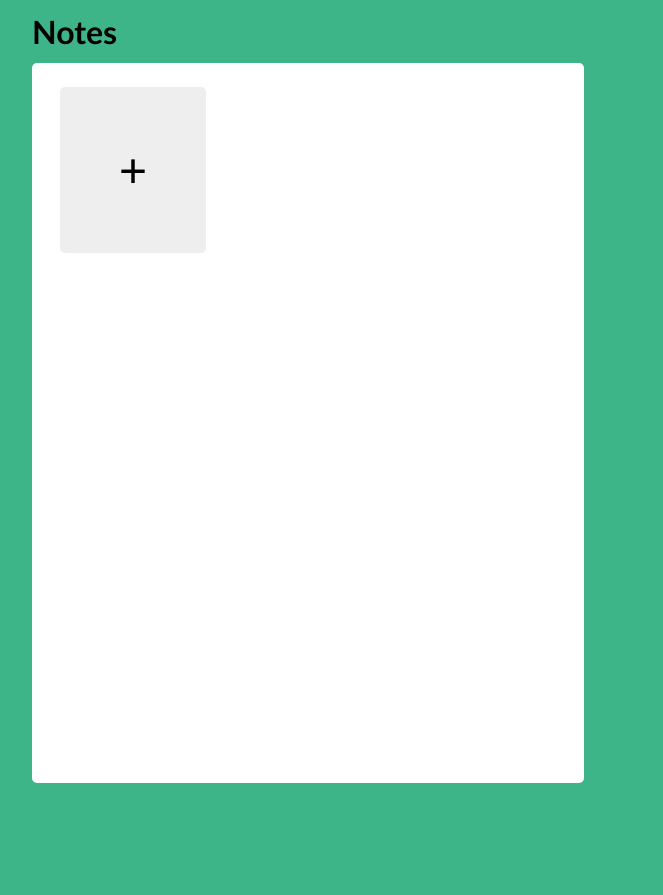
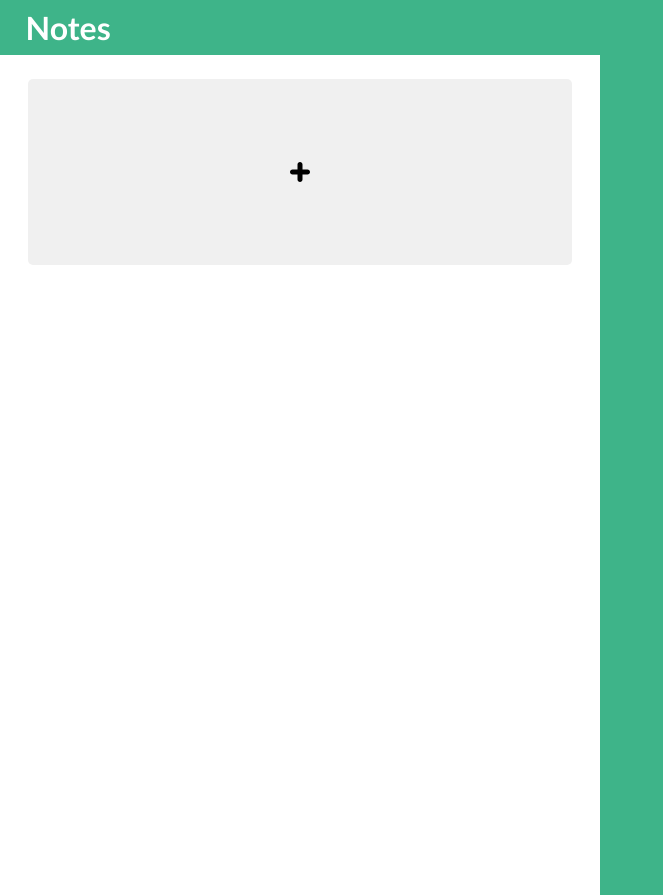
Before and after one commit to riaqliu/vue-notes-app, a Vue app in the folder electron-vite-vue/: page / in a window 1280 px wide. Shown: the whole page, without its empty margins (0-663 px from the left). Before the commit the page ends 800 px from the top, so only its background shows below. Built offline with nearby package versions, Linux system fonts and the light colour scheme.

Commit message:
Improve css design

```diff
--- a/electron-vite-vue/src/components/Header.vue
+++ b/electron-vite-vue/src/components/Header.vue
@@ -2,19 +2,17 @@
 
 </script>
 <template>
-    <div class="content">
+    <div>
         <div class="app-title">
             Notes
         </div>
     </div>
 </template>
 <style lang="css" scoped>
-.content {
-    display: flex;
-}
-
 .app-title {
     font-size: xx-large;
     font-weight: bolder;
+    margin: 1vh 2vw;
+    color: white;
 }
 </style>
--- a/electron-vite-vue/src/components/NotesPage.vue
+++ b/electron-vite-vue/src/components/NotesPage.vue
@@ -2,13 +2,32 @@
 import { reactive, ref, computed } from 'vue';
 import Header from '@/components/Header.vue';
 import NotesPageNoteItem from '@/components/NotesPageNoteItem.vue';
+import Button from '@/components/generic/Button.vue';
 
 interface Note {
     uuid: number;
     textBody: string;
 }
+type ViewModeTypes = 'list' | 'expanded';
+
 const notes = reactive<Note[]>([])
-const cnt = ref(0);
+const cnt = ref<number>(0);
+const view = ref<ViewModeTypes>('list');
+const expandedNote = ref<Note>(null);
+
+const minimizeButton = computed(() => {
+    return notes.length > 0;
+})
+const isExpanded = computed(() => {
+    return view === 'expanded';
+})
+const filteredNotes = computed(() => {
+    if (isExpanded.value)
+        return notes.findIndex(
+            (note) => note.uuid === expandedNotes.value
+        );
+    return notes;
+})
 
 function clickHandler() {
     cnt.value++;
@@ -19,46 +38,48 @@ function clickHandler() {
         }
     )
 }
-
 function createNoteHandler(uuid: number, newText: string) {
     const updatedNote = notes.find((note) => note.uuid === uuid);
     if (updatedNote) updatedNote.textBody = newText;
 }
-
 function deleteNoteHandler(uuid: number) {
     const idx = notes.findIndex((note) => note.uuid === uuid);
     if (idx !== -1) {
         notes.splice(idx, 1);
     }
 }
-
-const minimizeButton = computed(() => {
-    return notes.length > 0;
-})
-
+function expandNoteHandler(uuid: number) {
+    view.value = 'expanded';
+    console.log(uuid, view.value);
+}
 </script>
 <template>
     <div class="content">
         <Header/>
         <div class="body">
             <NotesPageNoteItem
-                class="item note"
+                class="item"
                 v-for="note in notes"
                 :uuid="note.uuid"
                 :text-body="note.textBody"
                 @create="createNoteHandler"
                 @delete="deleteNoteHandler"
+                @expand="expandNoteHandler"
             />
-            <button :class="{ min: minimizeButton }" class="item btn" @click="clickHandler">
-                +
-            </button>
+            <Button
+                plus
+                :class="{ min: minimizeButton }"
+                class="item btn"
+                @click="clickHandler"/>
         </div>
     </div>
 </template>
 <style lang="scss" scoped>
+@use "@/stylesheets/default.scss" as *;
 
 .content {
-    margin: 12px;
+    margin-bottom: 0;
+    height: 100%;
 }
 
 .body {
@@ -69,10 +90,8 @@ const minimizeButton = computed(() => {
     gap: 4px;
 
     padding: 20px 24px;
-    margin: 12px;
     background-color: white;
-    border-radius: 5px;
-    height: 85vh;
+    height: 100%;
 
     overflow-y: auto;
 }
@@ -92,49 +111,51 @@ const minimizeButton = computed(() => {
 }
 
 .item {
-    height: 145px;
-    width: 125px;
+    height: 165px;
+    width: 40vw;
     border-radius: 5px;
     border-width: 0;
     padding: 12px;
     margin: 4px;
-}
 
-.btn {
-    background-color: #EEEEEE;
+    &.btn {
+        background-color: rgb(240, 240, 240);
         font-size: 48px;
         transform: translateY(0);
         transition: width 0.15s ease;
-    height: 166px;
-    width: 146px;
+        height: 186px;
+        width: 44vw;
         display: flex;
         align-items: center;
         justify-content: center;
         user-select: none;
         &:hover {
-        width: 146px;
+            width: 44vw;
             cursor: pointer;
             transform: translateY(-2px);
-        transition: width 0.3s ease, transform 0.2s;
-        box-shadow: 1px 1px 12px darkgray;
+            transition: width 0.3s ease, transform 0.2s, background-color 0.3s;
+        }
+        :deep(img) {
+            height: 20px;
+            width: 20px; // Maintain aspect ratio
         }
     }
 
-.min {
-    background-color: #FAFAFA;
+    &.min {
+        background-color: rgb(240, 240, 240);
         width: 26px;
         font-size: 24px;
         transform: translateY(0);
         &:hover {
-        background-color: #EEEEEE;
-        transform: translateY(0);
-        font-size: 36px;
+            background-color: $light-teal;
+            transform: translateY(0) ;
+            transition: width 0.3s ease, transform 0.2s, background-color 0.3s;
+        }
+        :deep(img) {
+            height: 20px;
+            width: 20px; // Maintain aspect ratio
+        }
     }
 }
 
-.note {
-    background-color: #FAFAFA;
-    font-size: 12px;
-}
-
 </style>
--- a/electron-vite-vue/src/components/NotesPageNoteItem.vue
+++ b/electron-vite-vue/src/components/NotesPageNoteItem.vue
@@ -10,7 +10,8 @@ const props = defineProps<{
 
 const emit = defineEmits<{
     create: [uuid: number, newText: string],
-    delete: [uuid: number]
+    delete: [uuid: number],
+    expand: [uuid: number]
 }>()
 
 const isEditing = ref(true);
@@ -36,6 +37,10 @@ function deleteNote() {
     emit('delete', props.uuid);
 }
 
+function expandNote() {
+    emit('expand', props.uuid);
+}
+
 </script>
 <template>
     <div
@@ -55,17 +60,16 @@ function deleteNote() {
         </div>
         <div class="note-options">
             <Button delete class="note-btn delete" @click="deleteNote"/>
-            <Button expand class="note-btn"/>
+            <Button expand class="note-btn" @click="expandNote"/>
         </div>
     </div>
 </template>
 <style lang="scss" scoped>
-#text {
-    font-family: 'Gill Sans', 'Gill Sans MT', Calibri, 'Trebuchet MS', sans-serif;
-    resize: none;
-}
+@use "@/stylesheets/default.scss" as *;
 
 .note-content {
+    background-color: rgb(250, 250, 250);
+    font-size: 12px;
     position: relative;
     overflow-y: auto;
     overflow-x: hidden;
@@ -77,8 +81,11 @@ function deleteNote() {
         overflow: visible;
     }
 
-    &:hover .note-btn {
-        opacity: 1;
+    &:hover {
+        box-shadow: 0 0 3px $shadow-teal;
+        .note-btn {
+            opacity: 1;
+        }
     }
 }
 
@@ -113,18 +120,44 @@ function deleteNote() {
     border-radius: 3px;
     cursor: pointer;
     opacity: 0;
+    transform: translateY(0);
     transition: opacity 0.2s ease;
 
     &.delete {
         background-color: #f44336;
     }
+
+    &:hover {
+        transform: translateY(-2px);
+        box-shadow: 0 0 3px $shadow-teal;
+        transition: transform 0.2s ease;
+    }
 }
 
 #text {
+    font-family: 'Gill Sans', 'Gill Sans MT', Calibri, 'Trebuchet MS', sans-serif;
+    position: relative;
     resize: none;
     width: 100%;
-    height: 100%;
-    border: 0;
+    height: 95%;
+    border-width: 0;
+    margin: 0;
+    padding: 0;
+    outline: none; // Remove blue outline on focus
     background-color: transparent;
+
+    &::-webkit-scrollbar {
+        width: 2px;
+    }
+
+    &::-webkit-scrollbar-track {
+        background: transparent;
+    }
+
+    &::-webkit-scrollbar-thumb {
+        background-color: rgba(0, 0, 0, 0.2);
+        border-radius: 4px;
+        background-clip: content-box;
+    }
 }
 </style>
--- a/electron-vite-vue/src/components/generic/Button.vue
+++ b/electron-vite-vue/src/components/generic/Button.vue
@@ -22,5 +22,7 @@ const emit = defineEmits<{
         position: relative;
         width: 100%;
         height: 100%;
+        user-select: none;
+        -webkit-user-drag: none;
     }
 </style>
--- a/electron-vite-vue/src/stylesheets/default.scss
+++ b/electron-vite-vue/src/stylesheets/default.scss
@@ -1,12 +1,16 @@
 $neutral-teal: #3EB489;
 $light-teal: #89e2c0;
+$shadow-teal: #aec7b1;
 
 body {
   font-family: 'Gill Sans', 'Gill Sans MT', Calibri, 'Trebuchet MS', sans-serif;
   background-color: $neutral-teal;
+  overflow: hidden;
+  margin: 0;
 }
 
 #app {
   max-width: 600px;
   max-height: 800px;
+  height: 100vh;
 }
```
Also changed, not shown: 1 other file (tests, documents, lock files or other folders). Lines whose indentation alone changed are shown as unchanged.
